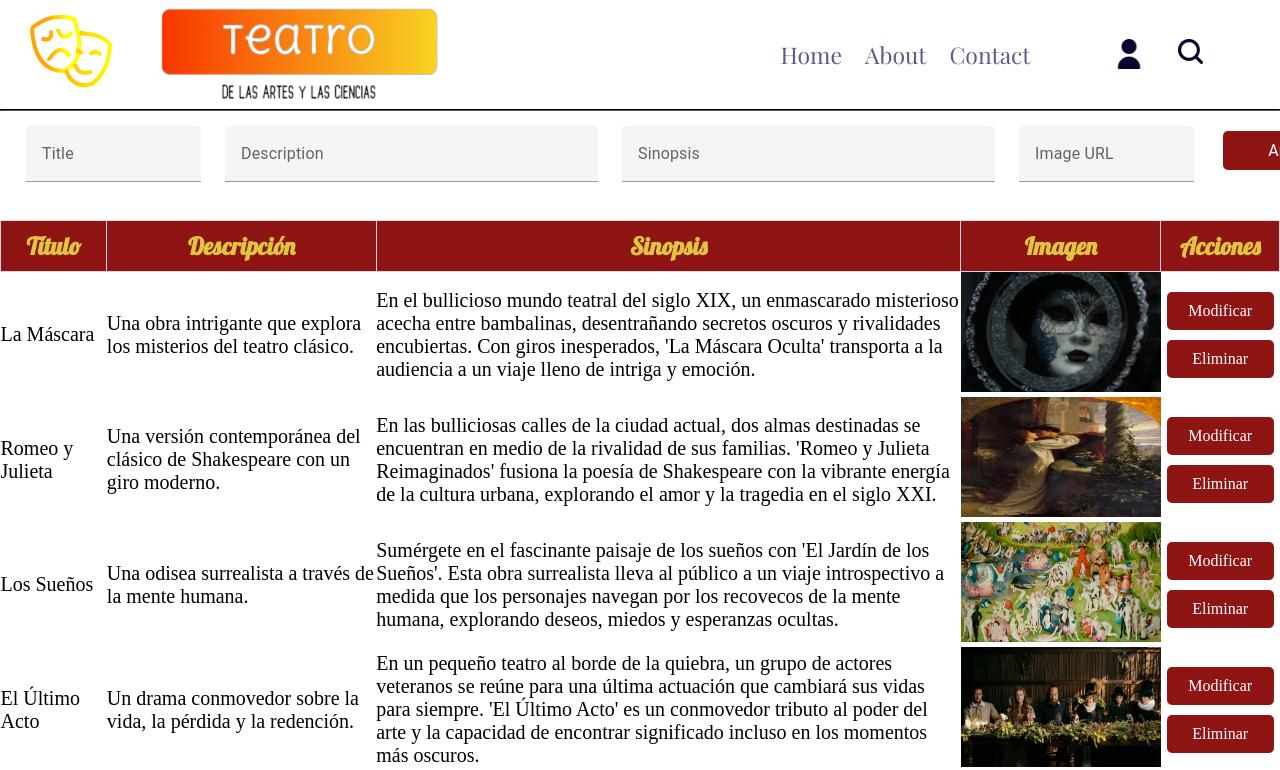
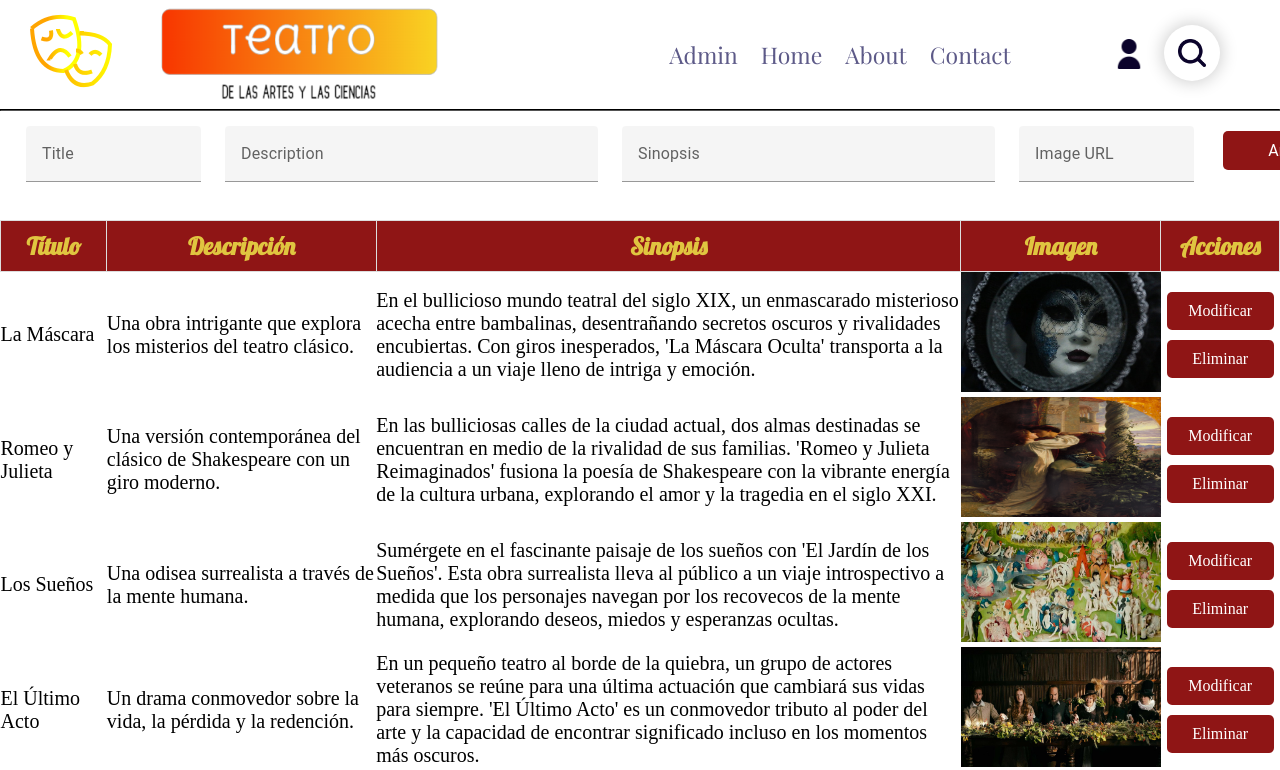
Before and after one commit to GGSZGZ/TeatroVue, a Vue app: page /admin in a window 1280 px wide. Shown: the top 770 px of the page. Built offline with nearby package versions, Linux system fonts and the light colour scheme; a web font is replaced by a local one.

Commit message:
Search Front checked

```diff
--- a/src/App.vue
+++ b/src/App.vue
@@ -4,6 +4,7 @@ import HeaderItem from './components/HeaderItem.vue';
 import FooterItem from './components/FooterItem.vue';
 //import css
 import "./assets/main.css";
+
 
 </script>
 
@@ -25,9 +26,6 @@ import "./assets/main.css";
     <template #contact><RouterLink to="/contact" style="text-decoration: none; color: var(--neutral-colors-headings-black);">Contact</RouterLink></template>
     <template #iconregister>
       <RouterLink to="/login&register" style="text-decoration: none;"><img alt="" src="./assets/userIcon.png" class="register-icon"/></RouterLink>
-    </template>
-    <template #logosearch>
-      <img alt="" src="./assets/searchIcon.png" class="busqueda-1-icon"/>
     </template>
     <template #hrindex></template>
 
@@ -85,14 +83,6 @@ footer{
   width: 315px;
   height: 109px;
 }
-.busqueda-1-icon{
-  position: absolute;
-  top: 39px;
-  width: 25px;
-  height: 25px;
-  object-fit: cover;
-  left:92%;
-  }
 .register-icon{
   position: absolute;
   top: 39px;
--- a/src/components/HeaderItem.vue
+++ b/src/components/HeaderItem.vue
@@ -1,6 +1,4 @@
 <script setup lang="ts">
-  import { ref} from 'vue';
-  import { useApiStore } from '../store/api';
 
 //import css
 import "../assets/main.css";
@@ -207,7 +205,10 @@ document.addEventListener('DOMContentLoaded', () => {
         <hr class="header-line-hr">
     </slot>
     <slot name="iconregister"></slot>
-    <slot name="logosearch"></slot>
+    <div class="container">
+      <input type="text" placeholder="Search">
+      <img alt="" src="../assets/searchIcon.png" class="search"/>
+    </div>
 
 
 </template>
@@ -244,7 +245,7 @@ document.addEventListener('DOMContentLoaded', () => {
     text-align: center;
     font-size: 28px;
     color: #5d5a88;
-    font-family: 'Playfair Display';
+    font-family: var(--font-playfair-display);
   }
 
 .header-line-hr {
@@ -274,8 +275,79 @@ document.addEventListener('DOMContentLoaded', () => {
   line-height: 18px;
   font-weight: 400;
   font-family: inherit;
-  display: none;
+}
+.container {
+  position: absolute;
+  display: flex;
+  justify-content: center;
+  align-items: center;
+  top: 13px;
+  border-radius: 100%;
+  width: 80px;
+  height: 80px;
+  left: 90%;
+  box-shadow: 0 0 25px 2px rgba(0, 0, 0, 0.2);
+  transform: scale(0.7);
+  background-color: white;
+  z-index: 10;
+
+}
+.container:focus-within {
+  background-color: var(--color-gray); /* Cambiar a negro cuando cualquier hijo tiene el foco */
+
 }
 
+.search {
+  position: absolute;
+  width: 40px;
+  height: 40px;
+  transition: all 1s;
+  z-index: 4;
+}
 
+input {
+  position: absolute;
+  margin: auto;
+  width: 50px;
+  height: 50px;
+  outline: none;
+  border: none;
+  background: var(--color-maroon);
+  border-radius: 30px;
+  transition: all 1s;
+  opacity: 0;
+  z-index: 5;
+  left: 20px; /* Ajustado a la izquierda */
+  padding-left: 20px;
+  color: var(--color-goldenrod);
+}
+
+input:focus {
+  width: 700px;
+  height: 60px;
+  opacity: 1;
+  cursor: text;
+  left: -650px; /* Movido hacia la izquierda */
+}
+
+input:focus ~ .search {
+  right: -250px; /* Movido hacia la izquierda */
+  z-index: 6;
+}
+
+input:focus ~ .search::before {
+  width: 25px;
+}
+
+input:focus ~ .search::after {
+  width: 25px;
+  border: none;
+  background: white;
+  border-radius: 0%;
+}
+input::placeholder{
+  color: var(--color-goldenrod);
+  opacity: 0.5;
+  font-weight: bolder;
+}
 </style>
--- a/src/components/LoginForm.vue
+++ b/src/components/LoginForm.vue
@@ -9,8 +9,6 @@
   const router = useRouter();
   const navigateToHome = async() => {
     if(existingUser.value==true){
-
-      localStorage.setItem('reloadIndicator', 'true');
         router.push({ name: 'home' });
     }
   };
@@ -19,7 +17,11 @@
     users.forEach((element:any) => {
       if((element.email === values.emailTlf || element.tlf==values.emailTlf) && element.passwd === values.passwd){
         existingUser.value=true;
-        useApiStore().setLoggedInUser(element);
+        localStorage.setItem('user', JSON.stringify(element));
+        // useApiStore().setLoggedInUser();
+        // console.log(useApiStore().loggedInUser);
+        console.log(JSON.parse(localStorage.getItem('user')));
+
         if(element.email.indexOf('@svalero') !==-1){
           localStorage.setItem('admin', "true");
         }else{
--- a/src/main.ts
+++ b/src/main.ts
@@ -10,7 +10,7 @@ import { createVuetify } from 'vuetify'
 import * as components from 'vuetify/components'
 import * as directives from 'vuetify/directives'
 
-const pinia = createPinia()
+const pinia = createPinia();
 const app = createApp(App);
 
 const vuetify = createVuetify({
--- a/src/store/api.ts
+++ b/src/store/api.ts
@@ -6,7 +6,7 @@ const pinia = createPinia();
 // Exportamos la tienda
 export const useApiStore = defineStore('teatro', {
   state: () => ({
-    loggedInUser: null,
+    loggedInUser: JSON.parse(localStorage.getItem('user')!),
     admin: false,
   }),
   actions: {
@@ -58,9 +58,8 @@ export const useApiStore = defineStore('teatro', {
         return null;
       }
     },
-
     setLoggedInUser(user: any){
-      this.loggedInUser = user;
+      localStorage.setItem('user', JSON.stringify(user));
     }
   },
 });
--- a/src/views/HomeView.vue
+++ b/src/views/HomeView.vue
@@ -62,26 +62,14 @@ function splitObras(obras: any[]){
     router.push({ name: 'card', params: { id: id.toString() } });
   };
 
-      if(localStorage.getItem('reloadIndicator')=='true'){
-          // window.location.reload();
-
-
-          navItems();
-        }
-
-        function navItems(){
-
           if (localStorage.getItem('admin')=='true') {
             adminH3.value!.style.display = 'block';
-            localStorage.setItem('reloadIndicator','false');
+
           } else {
             adminH3.value!.style.display = 'none';
-            localStorage.setItem('reloadIndicator','false');
-      }
-        }
 
-
-
+          }
+          console.log(JSON.parse(localStorage.getItem('user')));
 </script>
 <template>
 
```
